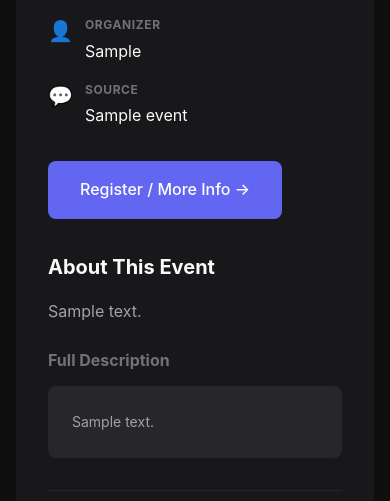
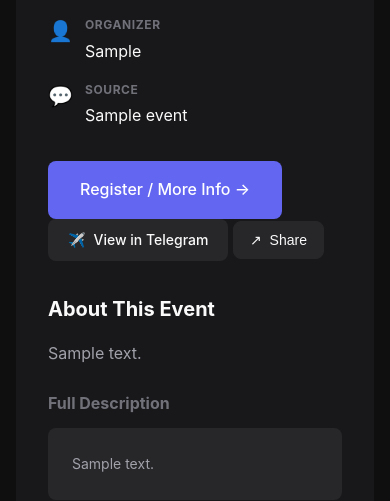
Before and after one commit to kryptokommunist/telegram-autocalendar, a Flask app: page /event/1 in a window 390 px wide. Shown: the part 907-1408 px from the top of the page. Run offline with Flask 3, Linux system fonts and the light colour scheme; data comes from the database, SQL or seed files in the repository; tables that the repository leaves empty hold one stand-in row (values such as "Sample post"); grey boxes marked "Sample" are stand-in pictures.

Commit message:
Add share button and View in Telegram link
Share button features:
- Uses native Web Share API on mobile (iOS/Android)
- Fallback dropdown with platform options:
  - WhatsApp, Telegram, Signal, SMS
  - Email, Facebook, Twitter
  - Copy to clipboard
- Share button on event cards (hover to reveal)
- Share button in modal and detail page
- Formats event info nicely for sharing

View in Telegram:
- Deep link to original message in Telegram
- Works with t.me/c/{chat_id}/{message_id} format
- Available in modal and detail page

Co-Authored-By: Claude Opus 4.6 <noreply@anthropic.com>

```diff
--- a/src/web/static/app.js
+++ b/src/web/static/app.js
@@ -65,6 +65,14 @@ function createEventCard(event) {
     const imageHtml = event.image_path
         ? `<img src="${event.image_path}" alt="${escapeHtml(event.event_title)}" class="event-card-image">`
         : `<div class="event-card-placeholder">📅</div>`;
+
+    // Share button for card
+    const shareBtn = document.createElement('button');
+    shareBtn.className = 'event-card-share';
+    shareBtn.innerHTML = '↗';
+    shareBtn.title = 'Share event';
+    shareBtn.onclick = (e) => shareEvent(event, e);
+    card.appendChild(shareBtn);
 
     const dateStr = event.event_start
         ? formatDate(event.event_start)
@@ -214,8 +222,20 @@ function showEventModal(event) {
             </a>
             ` : ''}
             <a href="/event/${event.id}" class="btn btn-secondary">View Full Details</a>
+            <a href="https://t.me/c/${String(event.chat_id).replace('-100', '')}/${event.message_id}"
+               target="_blank" rel="noopener" class="btn btn-outline" title="View original message in Telegram">
+                <span>✈️</span> Telegram
+            </a>
+            <div class="share-container">
+                <button class="share-btn" onclick="shareEvent(window._currentModalEvent, event)">
+                    <span>↗</span> Share
+                </button>
+            </div>
         </div>
     `;
+
+    // Store current event for share button
+    window._currentModalEvent = event;
 
     // Animate modal open
     modal.style.display = 'flex';
@@ -524,3 +544,180 @@ function formatRelativeTime(date) {
     if (hours < 24) return `${hours}h ago`;
     return `${days}d ago`;
 }
+
+// ============ Share Functionality ============
+
+function buildShareText(event) {
+    let text = `${event.event_title}`;
+
+    if (event.event_start) {
+        text += `\n📅 ${formatDate(event.event_start)}`;
+        const time = formatTime(event.event_start);
+        if (time) text += ` at ${time}`;
+    }
+
+    if (event.city || event.event_location) {
+        text += `\n📍 ${event.city || event.event_location}`;
+    }
+
+    if (event.ticket_price) {
+        text += `\n🎟️ ${event.ticket_price}`;
+    }
+
+    return text;
+}
+
+function getShareUrl(event) {
+    // Use event link if available, otherwise link to our event page
+    if (event.event_link) {
+        return event.event_link;
+    }
+    return `${window.location.origin}/event/${event.id}`;
+}
+
+async function shareEvent(event, e) {
+    if (e) {
+        e.stopPropagation();
+        e.preventDefault();
+    }
+
+    const shareText = buildShareText(event);
+    const shareUrl = getShareUrl(event);
+
+    // Try native Web Share API first (works great on mobile)
+    if (navigator.share) {
+        try {
+            await navigator.share({
+                title: event.event_title,
+                text: shareText,
+                url: shareUrl,
+            });
+            return;
+        } catch (err) {
+            // User cancelled or error, fall through to dropdown
+            if (err.name === 'AbortError') return;
+        }
+    }
+
+    // Show share dropdown
+    showShareDropdown(event, e?.target);
+}
+
+function showShareDropdown(event, targetBtn) {
+    // Remove any existing dropdowns
+    document.querySelectorAll('.share-dropdown').forEach(d => d.remove());
+
+    const shareText = buildShareText(event);
+    const shareUrl = getShareUrl(event);
+    const encodedText = encodeURIComponent(shareText);
+    const encodedUrl = encodeURIComponent(shareUrl);
+    const encodedTitle = encodeURIComponent(event.event_title);
+    const fullText = encodeURIComponent(`${shareText}\n\n${shareUrl}`);
+
+    const dropdown = document.createElement('div');
+    dropdown.className = 'share-dropdown';
+    dropdown.innerHTML = `
+        <div class="share-dropdown-title">Share via</div>
+        <div class="share-grid">
+            <a href="https://wa.me/?text=${fullText}" target="_blank" rel="noopener" class="share-option" onclick="event.stopPropagation()">
+                <span class="share-icon whatsapp">💬</span>
+                <span class="share-label">WhatsApp</span>
+            </a>
+            <a href="https://t.me/share/url?url=${encodedUrl}&text=${encodedText}" target="_blank" rel="noopener" class="share-option" onclick="event.stopPropagation()">
+                <span class="share-icon telegram">✈️</span>
+                <span class="share-label">Telegram</span>
+            </a>
+            <a href="https://signal.me/#p/?text=${fullText}" target="_blank" rel="noopener" class="share-option" onclick="event.stopPropagation()">
+                <span class="share-icon signal">💙</span>
+                <span class="share-label">Signal</span>
+            </a>
+            <a href="sms:?body=${fullText}" class="share-option" onclick="event.stopPropagation()">
+                <span class="share-icon sms">📱</span>
+                <span class="share-label">SMS</span>
+            </a>
+            <a href="mailto:?subject=${encodedTitle}&body=${fullText}" class="share-option" onclick="event.stopPropagation()">
+                <span class="share-icon email">📧</span>
+                <span class="share-label">Email</span>
+            </a>
+            <a href="https://www.facebook.com/sharer/sharer.php?u=${encodedUrl}&quote=${encodedText}" target="_blank" rel="noopener" class="share-option" onclick="event.stopPropagation()">
+                <span class="share-icon facebook">📘</span>
+                <span class="share-label">Facebook</span>
+            </a>
+            <a href="https://twitter.com/intent/tweet?text=${encodedText}&url=${encodedUrl}" target="_blank" rel="noopener" class="share-option" onclick="event.stopPropagation()">
+                <span class="share-icon twitter">🐦</span>
+                <span class="share-label">Twitter</span>
+            </a>
+            <button class="share-option" onclick="copyShareLink('${shareUrl}', '${shareText.replace(/'/g, "\\'")}', this); event.stopPropagation()">
+                <span class="share-icon copy">📋</span>
+                <span class="share-label">Copy Link</span>
+            </button>
+        </div>
+    `;
+
+    // Position dropdown
+    if (targetBtn) {
+        const container = targetBtn.closest('.share-container') || targetBtn.parentElement;
+        container.style.position = 'relative';
+        container.appendChild(dropdown);
+    } else {
+        // Append to body and position in center
+        dropdown.style.position = 'fixed';
+        dropdown.style.top = '50%';
+        dropdown.style.left = '50%';
+        dropdown.style.transform = 'translate(-50%, -50%) scale(0.9)';
+        dropdown.style.bottom = 'auto';
+        document.body.appendChild(dropdown);
+    }
+
+    // Animate in
+    requestAnimationFrame(() => {
+        dropdown.classList.add('active');
+    });
+
+    // Close on outside click
+    const closeDropdown = (e) => {
+        if (!dropdown.contains(e.target)) {
+            dropdown.classList.remove('active');
+            setTimeout(() => dropdown.remove(), 250);
+            document.removeEventListener('click', closeDropdown);
+        }
+    };
+
+    setTimeout(() => {
+        document.addEventListener('click', closeDropdown);
+    }, 100);
+}
+
+async function copyShareLink(url, text, btn) {
+    const fullText = `${text}\n\n${url}`;
+
+    try {
+        await navigator.clipboard.writeText(fullText);
+
+        // Visual feedback
+        btn.classList.add('copied');
+        btn.querySelector('.share-label').textContent = 'Copied!';
+
+        setTimeout(() => {
+            btn.classList.remove('copied');
+            btn.querySelector('.share-label').textContent = 'Copy Link';
+        }, 2000);
+    } catch (err) {
+        // Fallback for older browsers
+        const textarea = document.createElement('textarea');
+        textarea.value = fullText;
+        textarea.style.position = 'fixed';
+        textarea.style.opacity = '0';
+        document.body.appendChild(textarea);
+        textarea.select();
+        document.execCommand('copy');
+        document.body.removeChild(textarea);
+
+        btn.classList.add('copied');
+        btn.querySelector('.share-label').textContent = 'Copied!';
+        setTimeout(() => {
+            btn.classList.remove('copied');
+            btn.querySelector('.share-label').textContent = 'Copy Link';
+        }, 2000);
+    }
+}
--- a/src/web/static/styles.css
+++ b/src/web/static/styles.css
@@ -1123,6 +1123,162 @@ body {
     margin-bottom: 1.5rem;
 }
 
+/* Share Button */
+.share-container {
+    position: relative;
+    display: inline-block;
+}
+
+.share-btn {
+    display: inline-flex;
+    align-items: center;
+    gap: 0.5rem;
+    padding: 0.625rem 1rem;
+    background: var(--surface-light);
+    border: 1px solid var(--border);
+    border-radius: var(--radius-sm);
+    color: var(--text-primary);
+    font-size: 0.875rem;
+    cursor: pointer;
+    transition: all 0.2s;
+}
+
+.share-btn:hover {
+    background: var(--surface-lighter);
+    border-color: var(--primary);
+}
+
+.share-btn.active {
+    background: var(--primary);
+    border-color: var(--primary);
+    color: white;
+}
+
+.share-dropdown {
+    position: absolute;
+    bottom: 100%;
+    left: 50%;
+    transform: translateX(-50%) translateY(-8px) scale(0.9);
+    background: var(--surface);
+    border: 1px solid var(--border);
+    border-radius: var(--radius);
+    padding: 0.5rem;
+    min-width: 280px;
+    box-shadow: var(--shadow-lg);
+    opacity: 0;
+    visibility: hidden;
+    transition: all 0.25s cubic-bezier(0.34, 1.56, 0.64, 1);
+    z-index: 100;
+}
+
+.share-dropdown.active {
+    opacity: 1;
+    visibility: visible;
+    transform: translateX(-50%) translateY(-8px) scale(1);
+}
+
+.share-dropdown-title {
+    font-size: 0.75rem;
+    color: var(--text-muted);
+    text-transform: uppercase;
+    letter-spacing: 0.05em;
+    padding: 0.5rem 0.75rem;
+    margin-bottom: 0.25rem;
+}
+
+.share-grid {
+    display: grid;
+    grid-template-columns: repeat(4, 1fr);
+    gap: 0.25rem;
+}
+
+.share-option {
+    display: flex;
+    flex-direction: column;
+    align-items: center;
+    gap: 0.375rem;
+    padding: 0.75rem 0.5rem;
+    border-radius: var(--radius-sm);
+    text-decoration: none;
+    color: var(--text-primary);
+    font-size: 0.7rem;
+    transition: background 0.2s;
+    cursor: pointer;
+    border: none;
+    background: none;
+}
+
+.share-option:hover {
+    background: var(--surface-light);
+}
+
+.share-icon {
+    width: 40px;
+    height: 40px;
+    border-radius: 50%;
+    display: flex;
+    align-items: center;
+    justify-content: center;
+    font-size: 1.25rem;
+    transition: transform 0.2s;
+}
+
+.share-option:hover .share-icon {
+    transform: scale(1.1);
+}
+
+/* Platform-specific colors */
+.share-icon.whatsapp { background: #25D366; }
+.share-icon.telegram { background: #0088cc; }
+.share-icon.signal { background: #3A76F0; }
+.share-icon.sms { background: #5FC35D; }
+.share-icon.email { background: #EA4335; }
+.share-icon.facebook { background: #1877F2; }
+.share-icon.twitter { background: #1DA1F2; }
+.share-icon.linkedin { background: #0A66C2; }
+.share-icon.copy { background: var(--surface-lighter); }
+
+.share-label {
+    color: var(--text-secondary);
+}
+
+/* Copy feedback */
+.share-option.copied .share-icon {
+    background: var(--success) !important;
+}
+
+.share-option.copied .share-label {
+    color: var(--success);
+}
+
+/* Share button in card */
+.event-card-share {
+    position: absolute;
+    top: 0.75rem;
+    right: 0.75rem;
+    width: 36px;
+    height: 36px;
+    background: rgba(0, 0, 0, 0.6);
+    backdrop-filter: blur(4px);
+    border: none;
+    border-radius: 50%;
+    color: white;
+    font-size: 1rem;
+    cursor: pointer;
+    opacity: 0;
+    transition: all 0.2s;
+    z-index: 10;
+}
+
+.event-card:hover .event-card-share {
+    opacity: 1;
+}
+
+.event-card-share:hover {
+    background: var(--primary);
+    transform: scale(1.1);
+}
+
 /* Responsive */
 @media (max-width: 640px) {
     .header-content {
--- a/src/web/templates/event.html
+++ b/src/web/templates/event.html
@@ -77,14 +77,26 @@
                 </div>
             </div>
 
-            {% if event.event_link %}
             <div class="event-actions">
+                {% if event.event_link %}
                 <a href="{{ event.event_link }}" target="_blank" rel="noopener noreferrer"
                    class="btn btn-primary btn-large">
                     Register / More Info →
                 </a>
+                {% endif %}
+
+                <a href="https://t.me/c/{{ (event.chat_id | string).replace('-100', '') }}/{{ event.message_id }}"
+                   target="_blank" rel="noopener noreferrer"
+                   class="btn btn-secondary">
+                    <span>✈️</span> View in Telegram
+                </a>
+
+                <div class="share-container">
+                    <button class="share-btn" onclick="shareEventDetail()">
+                        <span>↗</span> Share
+                    </button>
+                </div>
             </div>
-            {% endif %}
 
             <div class="event-description">
                 <h2>About This Event</h2>
@@ -107,3 +119,32 @@
     </article>
 </div>
 {% endblock %}
+
+{% block scripts %}
+<script>
+    const eventData = {
+        id: {{ event.id }},
+        event_title: "{{ event.event_title | replace('"', '\\"') | replace('\n', ' ') }}",
+        event_start: "{{ event.event_start.isoformat() if event.event_start else '' }}",
+        event_location: "{{ (event.event_location or '') | replace('"', '\\"') | replace('\n', ' ') }}",
+        city: "{{ (event.city or '') | replace('"', '\\"') }}",
+        ticket_price: "{{ (event.ticket_price or '') | replace('"', '\\"') }}",
+        event_link: "{{ event.event_link or '' }}"
+    };
+
+    function shareEventDetail() {
+        if (typeof shareEvent === 'function') {
+            shareEvent(eventData);
+        } else {
+            // Fallback if app.js not loaded
+            const text = eventData.event_title;
+            const url = eventData.event_link || window.location.href;
+            if (navigator.share) {
+                navigator.share({ title: text, url: url });
+            } else {
+                window.open(`https://wa.me/?text=${encodeURIComponent(text + '\n' + url)}`);
+            }
+        }
+    }
+</script>
+{% endblock %}
```
